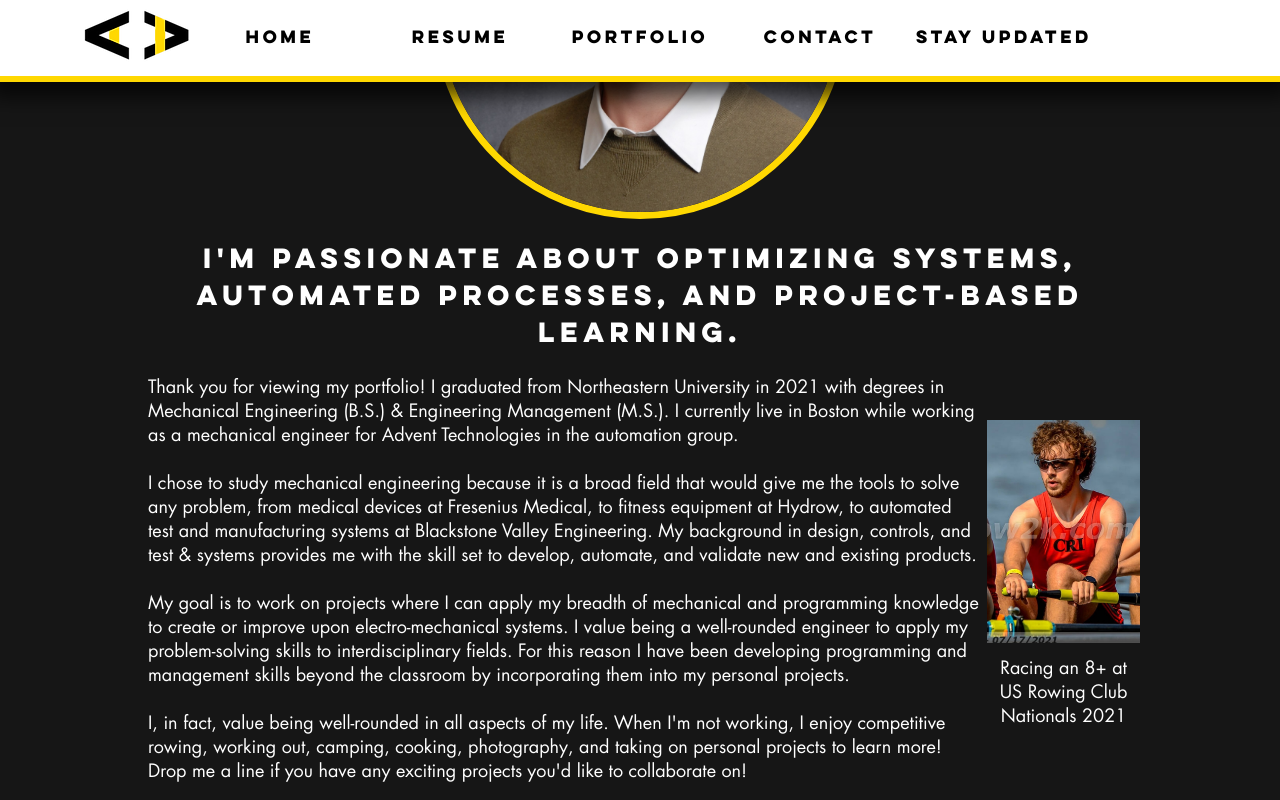
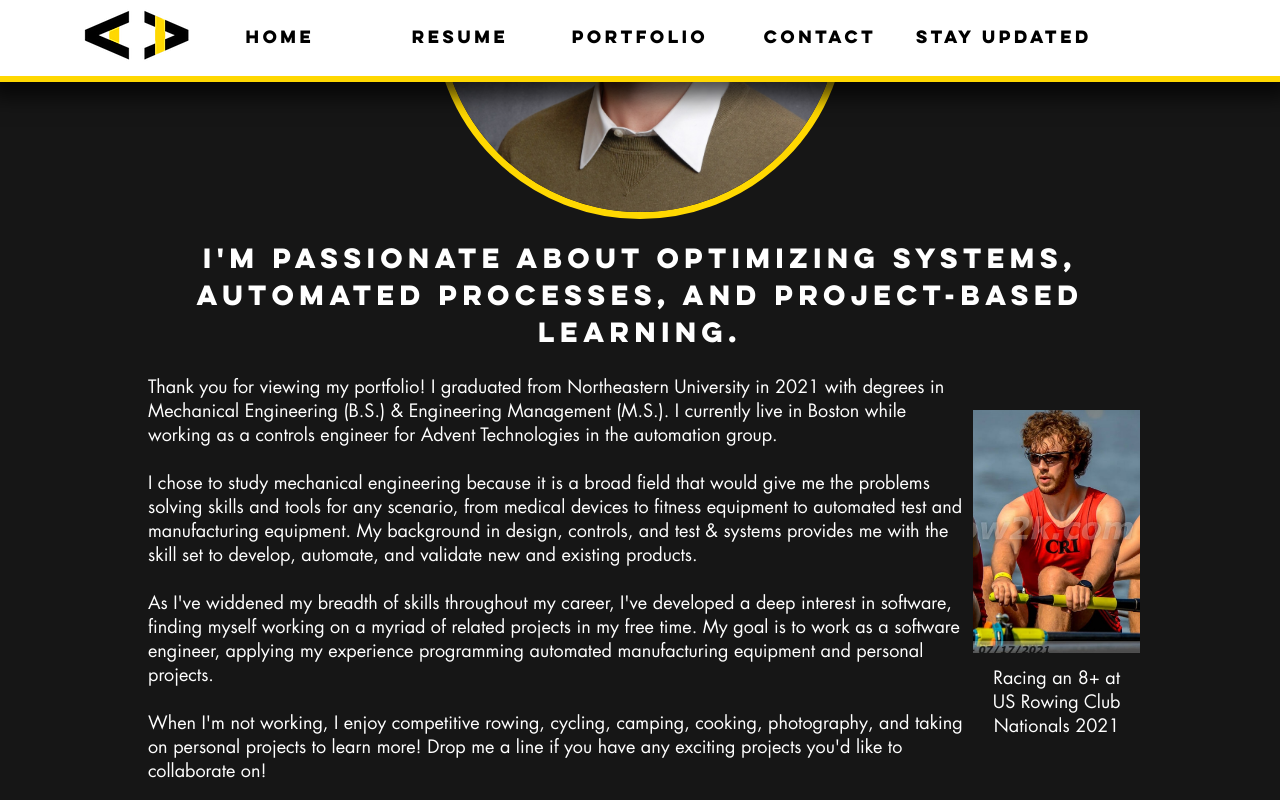
Before and after one commit to arcasoy/Portfolio, a React (Create React App) app in the folder client/: page / in a window 1280 px wide. Both pictures are taken after a click on the button "Learn More". Shown: the part 810-1610 px from the top of the page. Built offline with nearby package versions, Linux system fonts and the light colour scheme.

Commit message:
Change About Me blub and remove this website from software section json

```diff
--- a/client/src/data/PortProjects.json
+++ b/client/src/data/PortProjects.json
@@ -1,9 +1,4 @@
 {
-  "portfolioSite": {
-    "category": "software",
-    "title": "Portfolio Site",
-    "skills": ["AWS", "React"]
-  },
   "socialTracker": {
     "category": "software",
     "title": "Social Tracker",
--- a/client/src/pages/HomePage.js
+++ b/client/src/pages/HomePage.js
@@ -95,24 +95,21 @@
               Thank you for viewing my portfolio! I graduated from Northeastern
               University in 2021 with degrees in Mechanical Engineering (B.S.) &
               Engineering Management (M.S.). I currently live in Boston while
-              working as a mechanical engineer for Advent Technologies in the
-              automation group. <br /> <br />
-              I chose to study mechanical engineering because it is a broad
-              field that would give me the tools to solve any problem, from
-              medical devices at Fresenius Medical, to fitness equipment at
-              Hydrow, to automated test and manufacturing systems at Blackstone
-              Valley Engineering. My background in design, controls, and test &
-              systems provides me with the skill set to develop, automate, and
-              validate new and existing products. <br /> <br />
-              My goal is to work on projects where I can apply my breadth of
-              mechanical and programming knowledge to create or improve upon
-              electro-mechanical systems. I value being a well-rounded engineer
-              to apply my problem-solving skills to interdisciplinary fields.
-              For this reason I have been developing programming and management
-              skills beyond the classroom by incorporating them into my personal
-              projects. <br /> <br />
-              I, in fact, value being well-rounded in all aspects of my life.
-              When I'm not working, I enjoy competitive rowing, working out,
+              working as a controls engineer for Advent Technologies in the
+              automation group. <br /> <br />I chose to study mechanical
+              engineering because it is a broad field that would give me the
+              problems solving skills and tools for any scenario, from medical
+              devices to fitness equipment to automated test and manufacturing
+              equipment. My background in design, controls, and test & systems
+              provides me with the skill set to develop, automate, and validate
+              new and existing products. <br /> <br />
+              As I've widdened my breadth of skills throughout my career, I've
+              developed a deep interest in software, finding myself working on a
+              myriad of related projects in my free time. My goal is to work as
+              a software engineer, applying my experience programming automated
+              manufacturing equipment and personal projects. <br />
+              <br />
+              When I'm not working, I enjoy competitive rowing, cycling,
               camping, cooking, photography, and taking on personal projects to
               learn more! Drop me a line if you have any exciting projects you'd
               like to collaborate on!
```
